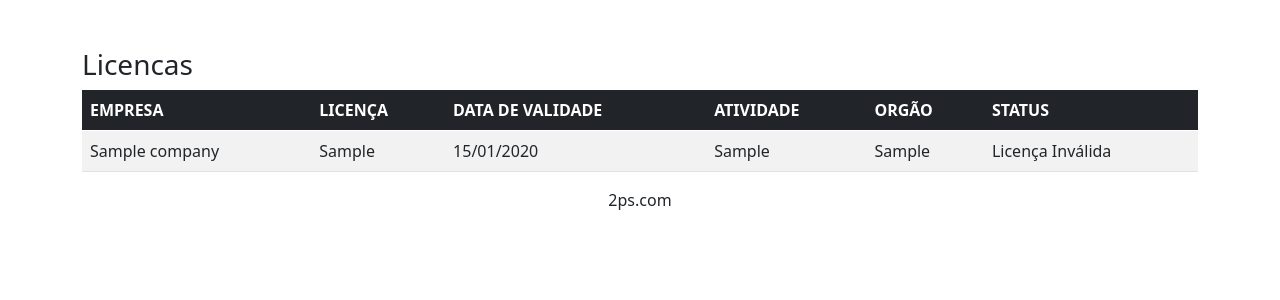
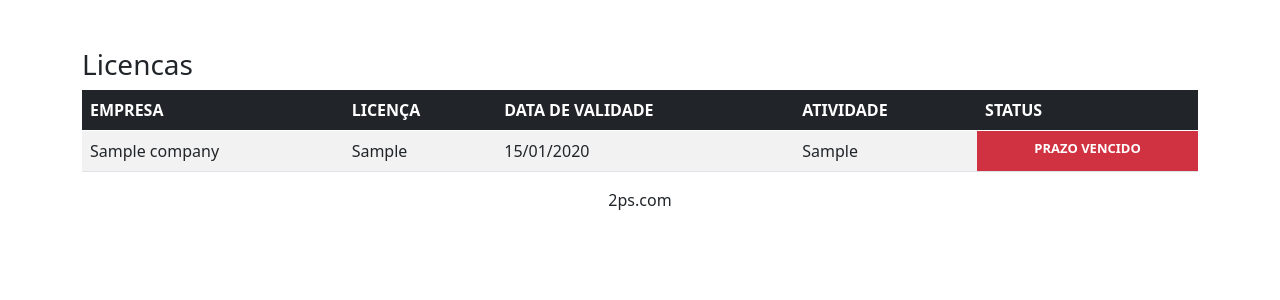
Before and after one commit to odenilsonmarques/sistema_controle_licencas, a PHP site: page /listLicense.php in a window 1280 px wide. Shown: the part 56-356 px from the top of the page. Run offline with PHP 8.4, Linux system fonts and the light colour scheme; tables that the repository leaves empty or names only in its code hold one stand-in row (values such as "Sample post").

Commit message:
alteraacao na logica que exibe o status de cada licenca de acordo com sua data de expiracao

```diff
--- a/listLicense.php
+++ b/listLicense.php
@@ -21,12 +21,11 @@
                                 <th>LICENÇA</th>
                                 <th>DATA DE VALIDADE</th>
                                 <th>ATIVIDADE</th>
-                                <th>ORGÃO</th>
+
                                 <th>STATUS</th>
                             </tr>
                         </thead>
                         <?php
-
                             $listLicenses = [];
                             $searchLicensesCompanys = $connectionPDO->query("SELECT company.id_company, company.nameCompany, license.id_license, license.type_license, license.expiration_date, license.activity, license.organ FROM license, company WHERE license.id_company = company.id_company");
                              if($searchLicensesCompanys->rowCount() > 0){
@@ -37,18 +36,18 @@
                                         <td><?=$listLicense['type_license'];?></td>
                                         <td><?=date('d/m/Y', strtotime($listLicense['expiration_date']));?></td>
                                         <td><?=$listLicense['activity'];?></td>
-                                        <td><?=$listLicense['organ'];?></td>
-                                        <td>
-                                            <?php
-                                            $currentDate = date('d/m/Y');
-                                            $dateBase = date('d/m/Y', strtotime($listLicense['expiration_date']));
-                                            $days = $dateBase - $currentDate;
-                                            if($days > 0){
-                                                echo "Licença válida";
-                                            }else{
-                                                echo "Licença Inválida";
-                                            }
-                                        ?></td>
+                                        <!-- <td><?=$listLicense['organ'];?></td> -->
+                                        <?php
+                                            //capturando os dias de validade das licenças
+                                            $expirationDate= strtotime($listLicense['expiration_date']);
+                                            $days=ceil(($expirationDate-time())/60/60/24);
+                                            if($days <= 120){?>
+                                            <td style="background-color:#dc3545;color:#FFF;text-align:center;font-size:13px"><strong>PRAZO VENCIDO</strong></td>
+                                            <?php }elseif($days > 120 && $days <= 140 ){?>
+                                                <td style="background-color:#ffc107;color:#FFF;text-align:center;font-size:13px"><strong>ATENÇÃO PRAZO</strong></td>
+                                            <?php }elseif($days > 140){?>
+                                                <td style="background-color:#198754;color:#FFF;text-align:center;font-size:13px"><strong>DENTRO DO PRAZO</strong></td>
+                                            <?php }?>
                                     </tr>
                                  <?php
                                  }
--- a/receiveLicense.php
+++ b/receiveLicense.php
@@ -4,6 +4,7 @@
     $nameCompany = filter_input(INPUT_POST,'nameCompany');
     $type_license = filter_input(INPUT_POST,'type_license');
     $expiration_date = filter_input(INPUT_POST,'expiration_date');
+
     $activity = filter_input(INPUT_POST,'activity');
     $organ = filter_input(INPUT_POST,'organ');
 
@@ -12,6 +13,7 @@
         $insertLicense->bindValue(':nameCompany',$nameCompany);
         $insertLicense->bindValue(':type_license',$type_license);
         $insertLicense->bindValue(':expiration_date',$expiration_date);
+
         $insertLicense->bindValue(':activity',$activity);
         $insertLicense->bindValue(':organ',$organ);
         $insertLicense->execute();
```
